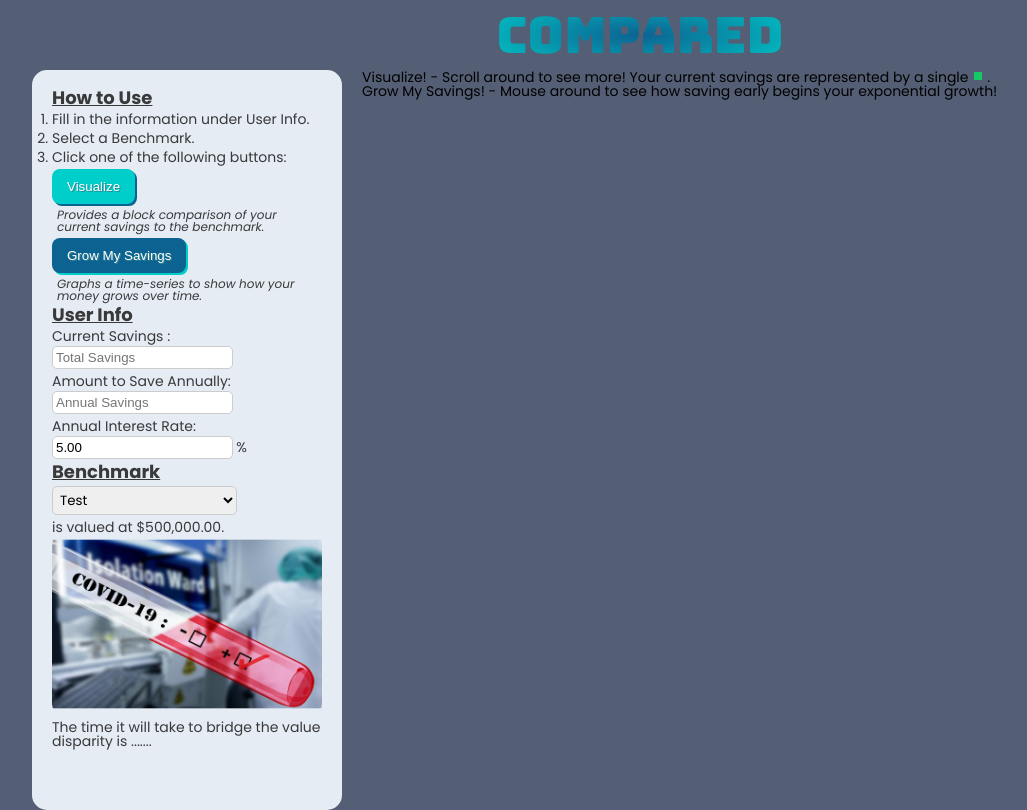
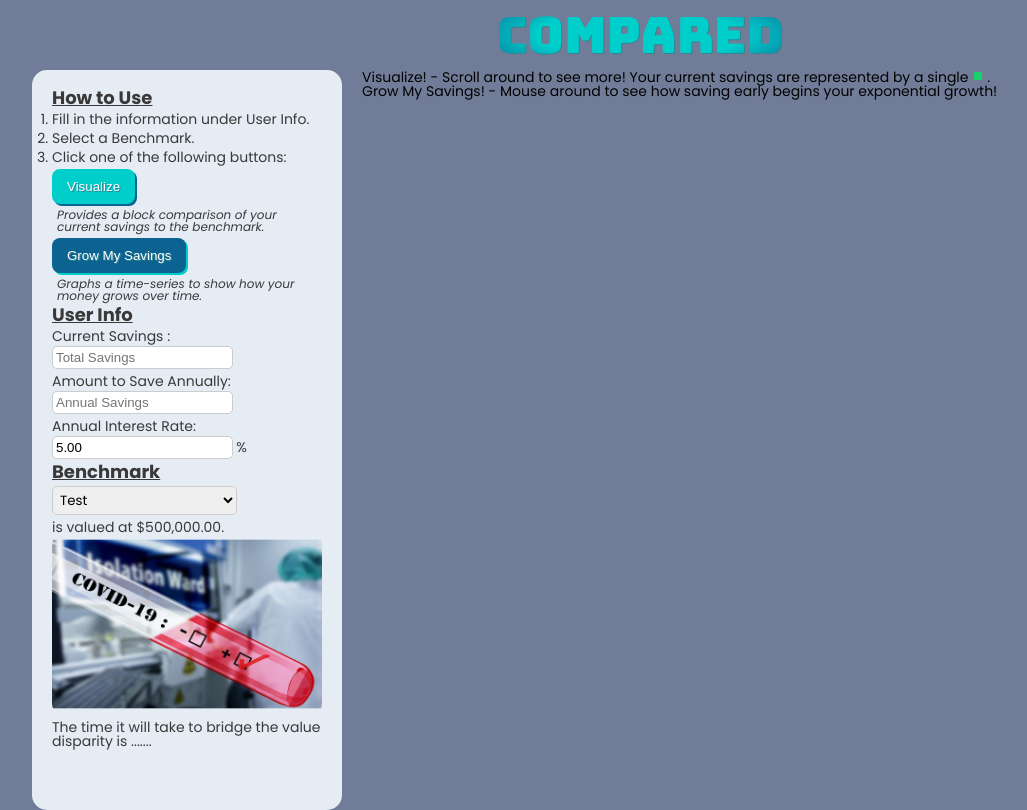
Before and after one commit to darrickyong/compared, a website: page index.html in a window 1280 px wide. Shown: the whole page, without its empty margins (0-1027 px from the left). Drawn offline with nearby package versions, Linux system fonts and the light colour scheme.

Commit message:
finished majority of styling

```diff
--- a/assets/stylesheets/main.css
+++ b/assets/stylesheets/main.css
@@ -4,7 +4,7 @@ body {
   align-items: center;
   justify-content: center;
   background: #E5ECF4;
-  background: #545E75;
+  background: #717D98;
 
 }
 
@@ -13,9 +13,20 @@ header {
   font-size: 50px;
   font-family: 'Bungee', cursive;
   padding: 10px 0px;
-  background: -webkit-radial-gradient(#0C6291, #00CECB );
+  /* background: -webkit-radial-gradient(#0C6291, #0C6291, #00CECB); */
+  background: -webkit-radial-gradient(#00CECB, #00CECB, #0C6291);
   -webkit-background-clip: text;
   -webkit-text-fill-color: transparent;
+  position: relative;
+}
+
+header:before {
+  content: "COMPARED";
+  position: absolute;
+  top: 10;
+  left: 10;
+  z-index: -1;
+  text-shadow: 1px 1px #318790;
 }
 
 h1 {
```
